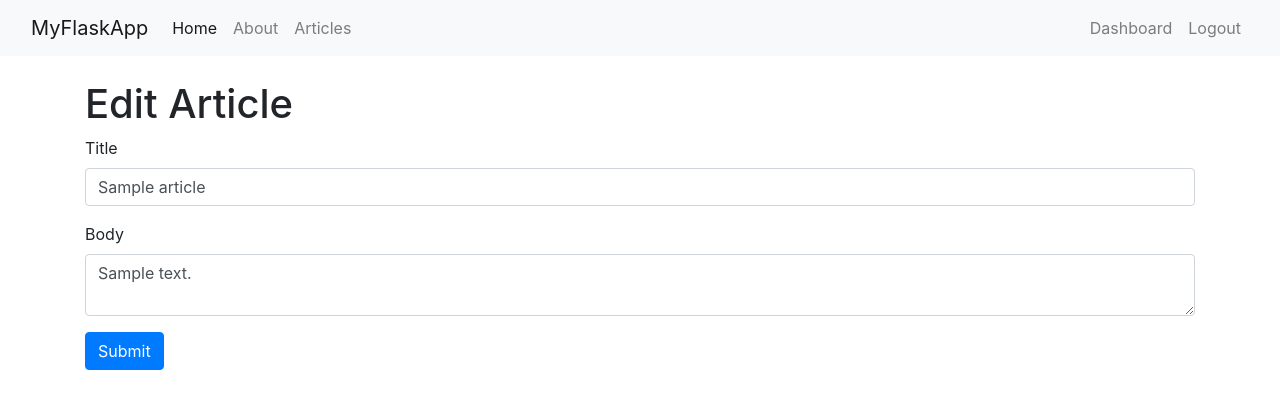
After one commit to kunalsharmaks/FlaskTutorial, a Flask app: page /edit_article/1 in a window 1280 px wide. The commit adds this page. Shown: the top 409 px of the page. Run offline with Flask 2, Linux system fonts and the light colour scheme; the visitor is signed in with stand-in values (Sample User, id 1); tables that the repository leaves empty or names only in its code hold one stand-in row (values such as "Sample post"); some libraries are stand-ins or nearby versions.

Commit message:
Edit and Delete Articles

```diff
--- a/app.py
+++ b/app.py
@@ -230,6 +230,69 @@ def add_article():
     return render_template('add_article.html', form=form)
 
 
+# Edit Article
+@app.route('/edit_article/<string:a_id>', methods=['GET', 'POST'])
+@is_logged_in
+def edit_article(a_id):
+    # Create Cursor
+    cur = mysql.connection.cursor()
+
+    # Get article by id
+    result = cur.execute("SELECT * FROM articles WHERE id = %s", [a_id])
+
+    article = cur.fetchone()
+
+    # Get Form
+    form = ArticleForm(request.form)
+
+    # Populate article form fields
+    form.title.data = article['title']
+    form.body.data = article['body']
+
+    if request.method == 'POST' and form.validate():
+        title = request.form['title']
+        body = request.form['body']
+
+        # Create Cursor
+        cur = mysql.connection.cursor()
+
+        # Execute Query
+        cur.execute("UPDATE articles SET title=%s, body=%s WHERE id = %s", (title, body, a_id))
+
+        # Commit to DB
+        mysql.connection.commit()
+
+        # Close Connection
+        cur.close()
+
+        flash('Article Updated', 'success')
+
+        return redirect(url_for('dashboard'))
+
+    return render_template('edit_article.html', form=form)
+
+
+# Delete Article
+@app.route('/delete_article/<string:a_id>', methods=['POST'])
+@is_logged_in
+def delete_article(a_id):
+    # Create Cursor
+    cur = mysql.connection.cursor()
+
+    # Execute
+    cur.execute("DELETE FROM articles WHERE id = %s", [a_id])
+
+    # Commit to DB
+    mysql.connection.commit()
+
+    # Close connection
+    cur.close()
+
+    flash('Article Deleted', 'success')
+
+    return redirect(url_for('dashboard'))
+
+
 if __name__ == '__main__':
     app.secret_key = 'secret123'
     app.run(debug=True)
--- /dev/null
+++ b/templates/edit_article.html
@@ -0,0 +1,15 @@
+{% extends 'layout.html' %}
+
+{% block body %}
+    <h1>Edit Article</h1>
+    {% from 'includes/_formhelpers.html' import render_field %}
+    <form method="POST" action="">
+        <div class="form-group">
+            {{ render_field(form.title, class_="form-control") }}
+        </div>
+        <div class="form-group">
+            {{ render_field(form.body, class_="form-control", id="editor") }}
+        </div>
+        <p><input class="btn btn-primary" type="submit" value="Submit"></p>
+    </form>
+{% endblock %}
```
Also changed, not shown: templates/dashboard.html (+6 -1 lines).
